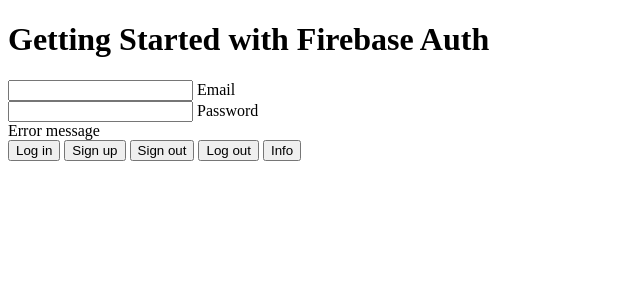
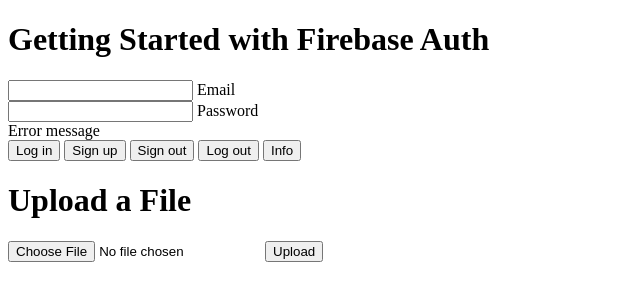
Before and after one commit to yobint/fIrebase_stripe_payment, a website built with webpack: page src/index.html in a window 1280 px wide. Shown: the whole page, without its empty margins (0-640 px from the left). Built offline with nearby package versions, Linux system fonts and the light colour scheme; some packages are replaced by stand-ins of ours; no server answers.

Commit message:
No ramo main  Mudanças a serem submetidas: 	modified:   dist/bundle.js 	modified:   src/index.html 	modified:   src/index.js

```diff
--- a/src/index.html
+++ b/src/index.html
@@ -34,7 +34,15 @@
 
     </form>
   </div>
-
+<div>
+  <div class="header">
+    <h1>Upload a File</h1>
+</div>
+    <form action="/upload" method="post" enctype="multipart/form-data">
+    <input type="file" name="file" id="fileInput"/>
+    <button id= "btnUpload" type="submit" class="button buttonBlue">Upload</button>
+  </form>
+</div>
   <footer>
 
   </footer>
--- a/src/index.js
+++ b/src/index.js
@@ -9,7 +9,8 @@
     deleteUser
 } from 'firebase/auth';
 
-import { getFirestore,
+import {
+     getFirestore,
      doc,
      getDoc,
      updateDoc,
@@ -18,6 +19,11 @@
      collection,
      runTransaction
 } from "firebase/firestore";
+
+import {
+      getStorage,
+      ref,
+} from "firebase/storage";
 
 
 const firebaseApp = initializeApp({
@@ -31,6 +37,8 @@
 
 const db = getFirestore(firebaseApp);
 const auth = getAuth(firebaseApp);
+const storage = getStorage(firebaseApp, "gs://projeto-01-42f74.appspot.com");
+
 
 onAuthStateChanged(auth, user => {
     if(user != null) {
@@ -217,3 +225,35 @@
     console.error('Error getting user data:', error);
   }
 });
+
+/*Sugestões de kusanali
+// Get a reference to the root of the storage syst
+const bucketName = 'projeto-01-42f74.appspot.com';
+const filePath = 'file.jpg';
+const storageRef = ref(storage, filePath);
+const uploadTask = uploadBytesResumable(storageRef, file);
+
+// Construct the upload URL
+const uploadUrl = `https://firebasestorage.googleapis.com/v0/b/${bucketName}/o?name=${filePath}`;
+
+// Upload the file to Cloud Storage
+uploadTask.on('state_changed', (snapshot) => {
+  // Handle upload progress
+}, (error) => {
+  // Handle upload errors
+}, () => {
+  // Handle successful upload
+  const downloadUrl = uploadTask.snapshot.ref.getDownloadURL();
+  console.log('Download URL:', downloadUrl);
+});
+
+// Upload a file to the 'images/space.jpg' reference
+const fileInput = document.getElementById('fileInput');
+const file = fileInput.files[0];
+uploadFileToCloudStorage(file, spaceRef)
+  .then(() => {
+    console.log('File uploaded successfully');
+  })
+  .catch((error) => {
+    console.error('Error uploading file:', error);
+  });*/
```
